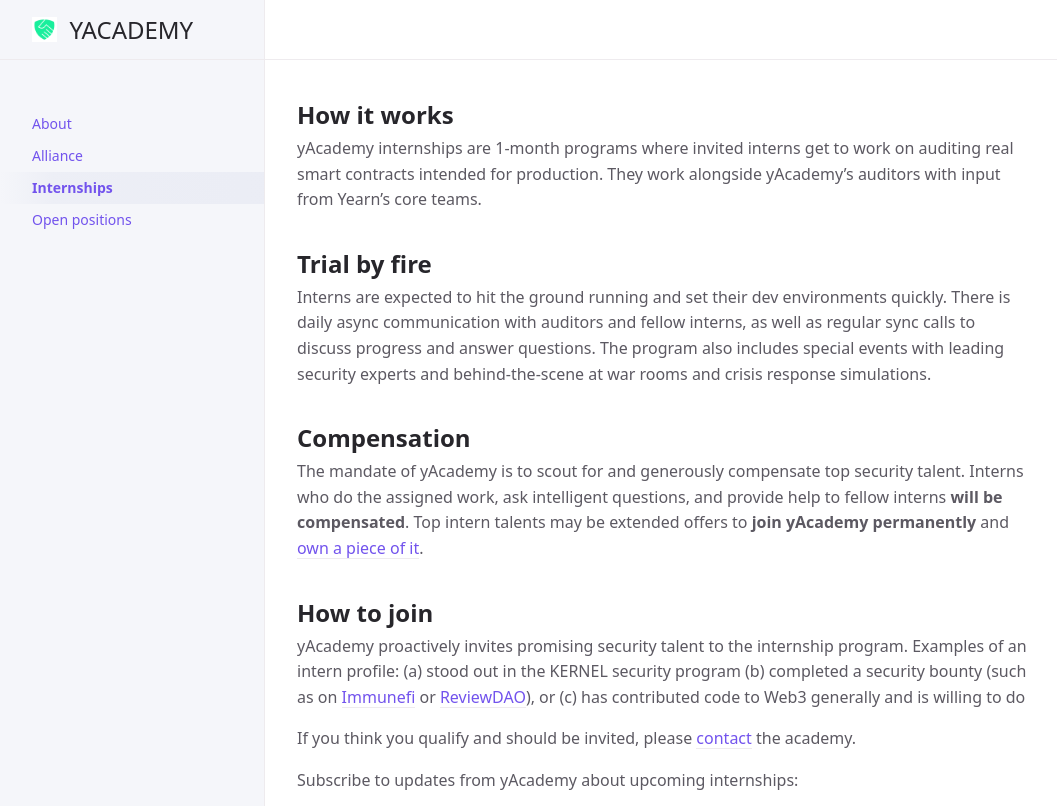
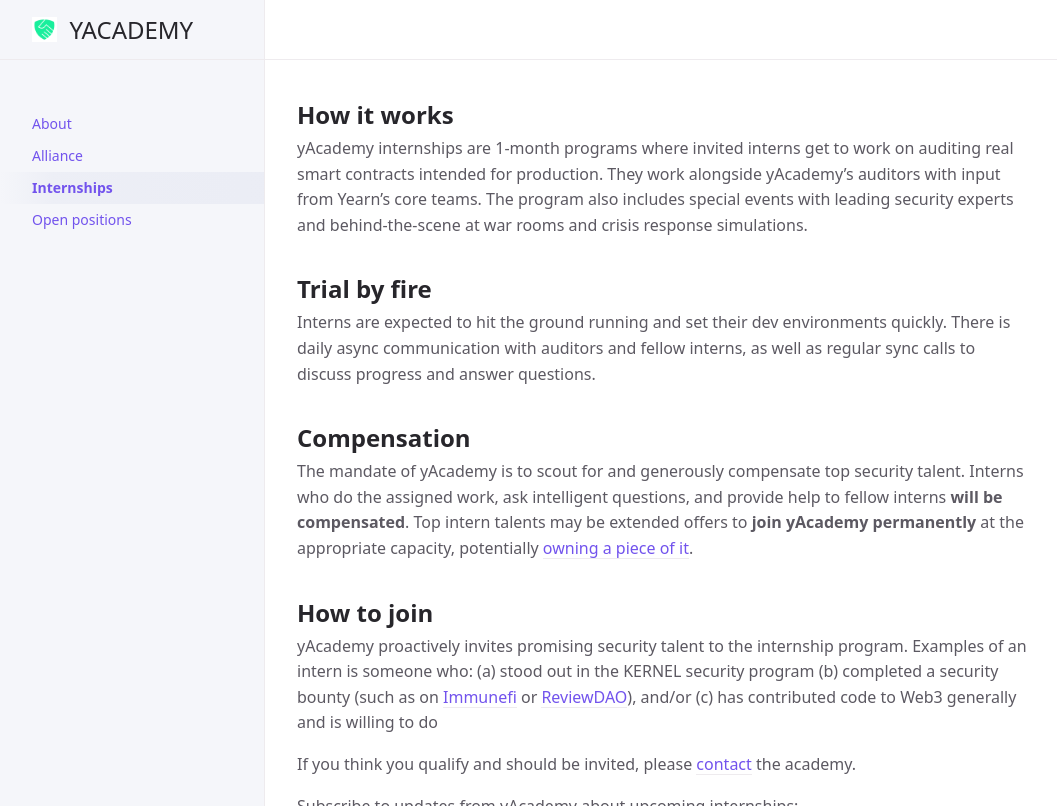
Before and after one commit to yacademy/yacademy.github.io, a Jekyll site: the page built from internships.md, in a window 1280 px wide and 1040 px high, cut to the strip 0-806 px from the top of the window. Shown: the whole strip, without its empty margins (107-1164 px from the left). Built offline with Jekyll 4.4.1, drawn with Linux system fonts in a browser that asks for light colours.

Commit message:
chore: internship desc correction

```diff
--- a/internships.md
+++ b/internships.md
@@ -9,22 +9,21 @@
 
 ## <strong>How it works</strong>
 
-yAcademy internships are 1-month programs where invited interns get to work on auditing real smart contracts intended for production. They work alongside yAcademy's auditors with input from Yearn's core teams.
+yAcademy internships are 1-month programs where invited interns get to work on auditing real smart contracts intended for production. They work alongside yAcademy's auditors with input from Yearn's core teams. The program also includes special events with leading security experts and behind-the-scene at war rooms and crisis response simulations.
 
 ## <strong>Trial by fire</strong>
 
-Interns are expected to hit the ground running and set their dev environments quickly. There is daily async communication with auditors and fellow interns, as well as regular sync calls to discuss progress and answer questions. The program also includes special events with leading security experts and behind-the-scene at war rooms and crisis response simulations.
+Interns are expected to hit the ground running and set their dev environments quickly. There is daily async communication with auditors and fellow interns, as well as regular sync calls to discuss progress and answer questions.
 
 ## <strong>Compensation</strong>
 
-The mandate of yAcademy is to scout for and generously compensate top security talent. Interns who do the assigned work, ask intelligent questions, and provide help to fellow interns **will be compensated**. Top intern talents may be extended offers to **join yAcademy permanently** and [own a piece of it](https://gov.yearn.finance/t/yip-53-yacademy-planting-the-seed-of-a-sustainably-secure-future-for-yearn-and-beyond/7929).
+The mandate of yAcademy is to scout for and generously compensate top security talent. Interns who do the assigned work, ask intelligent questions, and provide help to fellow interns **will be compensated**. Top intern talents may be extended offers to **join yAcademy permanently** at the appropriate capacity, potentially [owning a piece of it](https://gov.yearn.finance/t/yip-53-yacademy-planting-the-seed-of-a-sustainably-secure-future-for-yearn-and-beyond/7929).
 
 ## <strong>How to join</strong>
 
-yAcademy proactively invites promising security talent to the internship program. Examples of an intern profile: (a) stood out in the KERNEL security program (b) completed a security bounty (such as on [Immunefi](https://immunefi.com) or [ReviewDAO](https://reviews.dao)), or (c) has contributed code to Web3 generally and is willing to do
+yAcademy proactively invites promising security talent to the internship program. Examples of an intern is someone who: (a) stood out in the KERNEL security program (b) completed a security bounty (such as on [Immunefi](https://immunefi.com) or [ReviewDAO](https://reviews.dao)), and/or (c) has contributed code to Web3 generally and is willing to do
 
 If you think you qualify and should be invited, please [contact](mailto:yacademy@pm.me) the academy.
-
 
 Subscribe to updates from yAcademy about upcoming internships:
 
```
